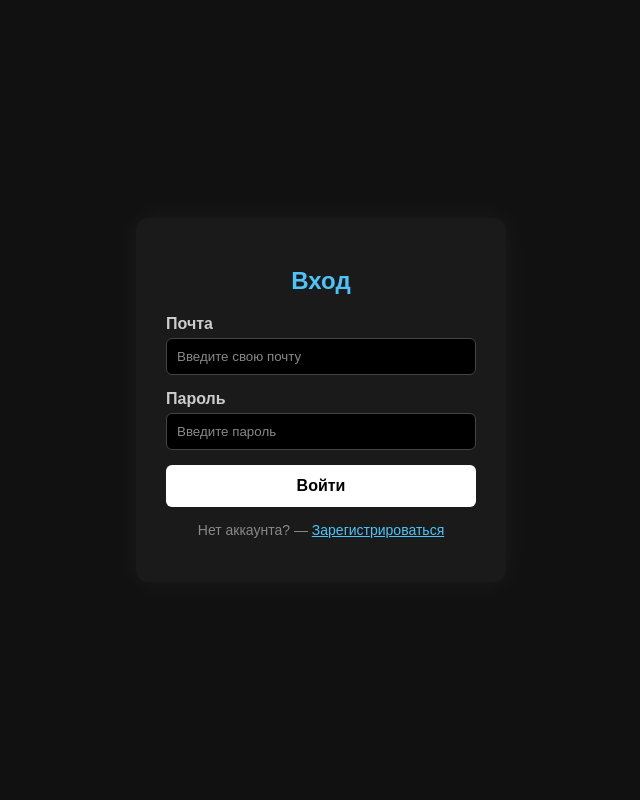
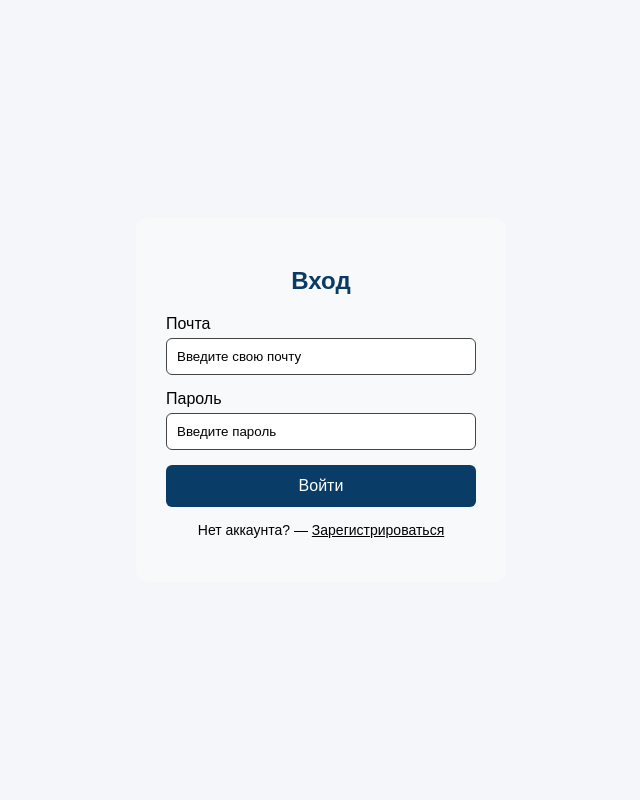
Before and after one commit to denys-shpoltakov/fund_app, a PHP site: page / in a window 1280 px wide. Shown: the whole page, without its empty margins (319-959 px from the left). Run offline with PHP 8.4, Linux system fonts and the light colour scheme.

Commit message:
Сделана светлая тема для регистрации и авторизации

```diff
--- /dev/null
+++ b/app/functions.php
@@ -0,0 +1,5 @@
+<?php
+
+// вспомогательные функции (сессии, защита и т.д.)
+
+?>
--- a/public/index.php
+++ b/public/index.php
@@ -12,59 +12,53 @@ session_start();
     * { box-sizing: border-box; }
     body {
       font-family: Arial, sans-serif;
-      background: #111;
-      color: #fff;
       display: flex;
+      background-color: #f5f6fa;
       justify-content: center;
       align-items: center;
       height: 100vh;
       margin: 0;
     }
     .form-container {
-      background: #1a1a1a;
+      background: #f8f9fa;
       padding: 30px;
       border-radius: 12px;
-      box-shadow: 0 0 30px rgba(255,255,255,0.05);
       width: 370px;
       max-width: 90%;
-      animation: fadeIn 0.4s ease;
     }
-    h2 { text-align: center; margin-bottom: 20px; color: #4fc3f7; }
+    h2 { text-align: center; margin-bottom: 20px; color: #0a3a66; }
     .form-group { margin-bottom: 15px; }
-    label { display: block; margin-bottom: 5px; font-weight: bold; color: #ccc; }
-    input[type="email"], input[type="password"] {
+    label {
+      display: block;
+      margin-bottom: 5px;
+      color: #000;
+    }
+    input[type="text"], input[type="email"], input[type="password"], input[type="file"] {
       width: 100%;
       padding: 10px;
-      background: #000;
       border: 1px solid #444;
       border-radius: 6px;
-      color: #fff;
     }
-    input::placeholder { color: #888; }
+    input::placeholder { color: #000; }
     button {
       width: 100%;
       padding: 12px;
-      background-color: #fff;
+      background-color: #0a3c68;
       border: none;
       border-radius: 6px;
-      color: #000;
+      color: #fff;
       font-size: 16px;
-      font-weight: bold;
       cursor: pointer;
       transition: background-color 0.2s ease;
     }
-    button:hover { background-color: #ccc; }
+    button:hover { background-color: #0e538c; }
     p {
       text-align: center;
-      color: #888;
+      color: #000;
       font-size: 14px;
       margin-top: 15px;
     }
-    p a { color: #4fc3f7; text-decoration: underline; }
-    @keyframes fadeIn {
-      from { opacity: 0; transform: translateY(30px); }
-      to { opacity: 1; transform: translateY(0); }
-    }
+    p a { color: #000; text-decoration: underline; }
   </style>
 </head>
 <body>
--- a/public/widthdraw.php
+++ b/public/widthdraw.php
@@ -84,7 +84,6 @@ input, select {
   border: 1px solid #ccc;
   border-radius: 6px;
   box-sizing: border-box;
-
 }
 
 button {
```
Also changed, not shown: public/register.php (+10 -21 lines).
